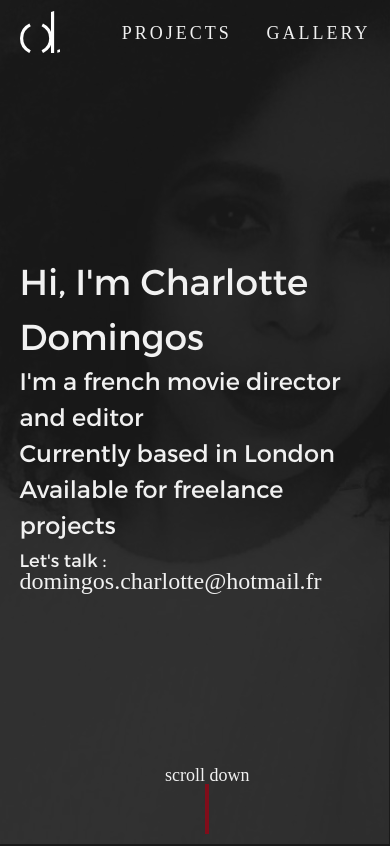
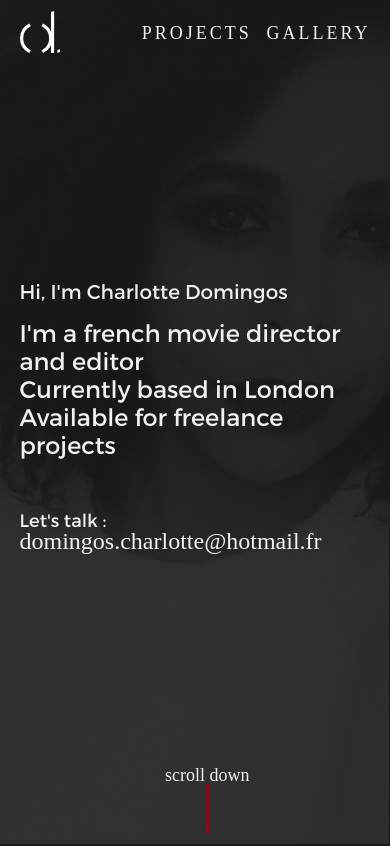
Before and after one commit to Thaelene/Charlotte-Domingos, a website: page dist/index.html in a window 390 px wide. Shown: the top 846 px of the page. Drawn offline with Linux system fonts and the light colour scheme; some packages are replaced by stand-ins of ours; files that its build step writes are made by us from their sources; a script that the page names is missing; a web font is replaced by a local one.

Commit message:
:zap: Improving responsive
Signed-off-by: thaelene <helene.ta@hetic.net>

```diff
--- a/src/scss/style.scss
+++ b/src/scss/style.scss
@@ -70,6 +70,14 @@ header{
             }
         }
     }
+    //Very small device ( < iPhone 5)
+    @media screen and (max-width: 425px){
+        nav{
+            li{
+                padding-left: 10px;
+            }
+        }
+    }
 }
 
 //Presentation
@@ -96,13 +104,21 @@ header{
         height: 340px;
     }
 }
-//Small device
+//Small device (smaller than the iphone 6 +)
 @media screen and (max-width: 375px){
     .wrapper{
         height: 300px;
         top: calc(50% - 215px);
     }
 }
+//Very small device ( < iPhone 5)
+@media screen and (max-width: 425px){
+    .wrapper{
+        height: 280px;
+        top: calc(50% - 215px);
+    }
+}
+
 .homepage_presentation-content{
     line-height: 36px;
     h1{
@@ -128,7 +144,7 @@ header{
         }
     }
 }
-//Small devices
+//Small devices (smaller than the iphone 6 +)
 @media screen and (max-width: 375px){
     .homepage_presentation-content{
         line-height: 25px;
@@ -137,6 +153,17 @@ header{
         }
         p{
             font-size: 18px;
+        }
+    }
+}
+//Very small device ( < iPhone 5)
+@media screen and (max-width: 425px){
+    .homepage_presentation-content{
+        line-height: 28px;
+        h1{
+            font-size: 20px;
+            line-height: 36px;
+            padding-bottom: 10px;
         }
     }
 }
```
Also changed, not shown: dist/assets/css/style.min.css.
